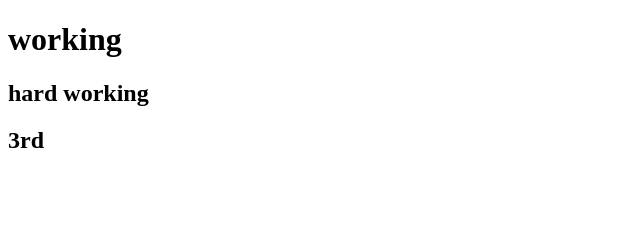
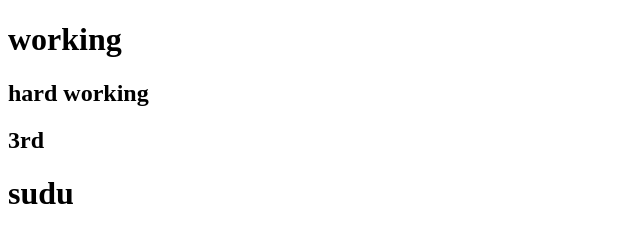
Before and after one commit to junaisjunu/sample, a plain HTML site: page index.html in a window 1280 px wide. Shown: the whole page, without its empty margins (0-640 px from the left). Drawn offline with Linux system fonts and the light colour scheme.

Commit message:
new branch

```diff
--- a/index.html
+++ b/index.html
@@ -10,5 +10,6 @@
     <h1>working</h1>
     <h2>hard working</h2>
     <h2>3rd</h2>
+    <h1>sudu</h1>
 </body>
 </html>
```
